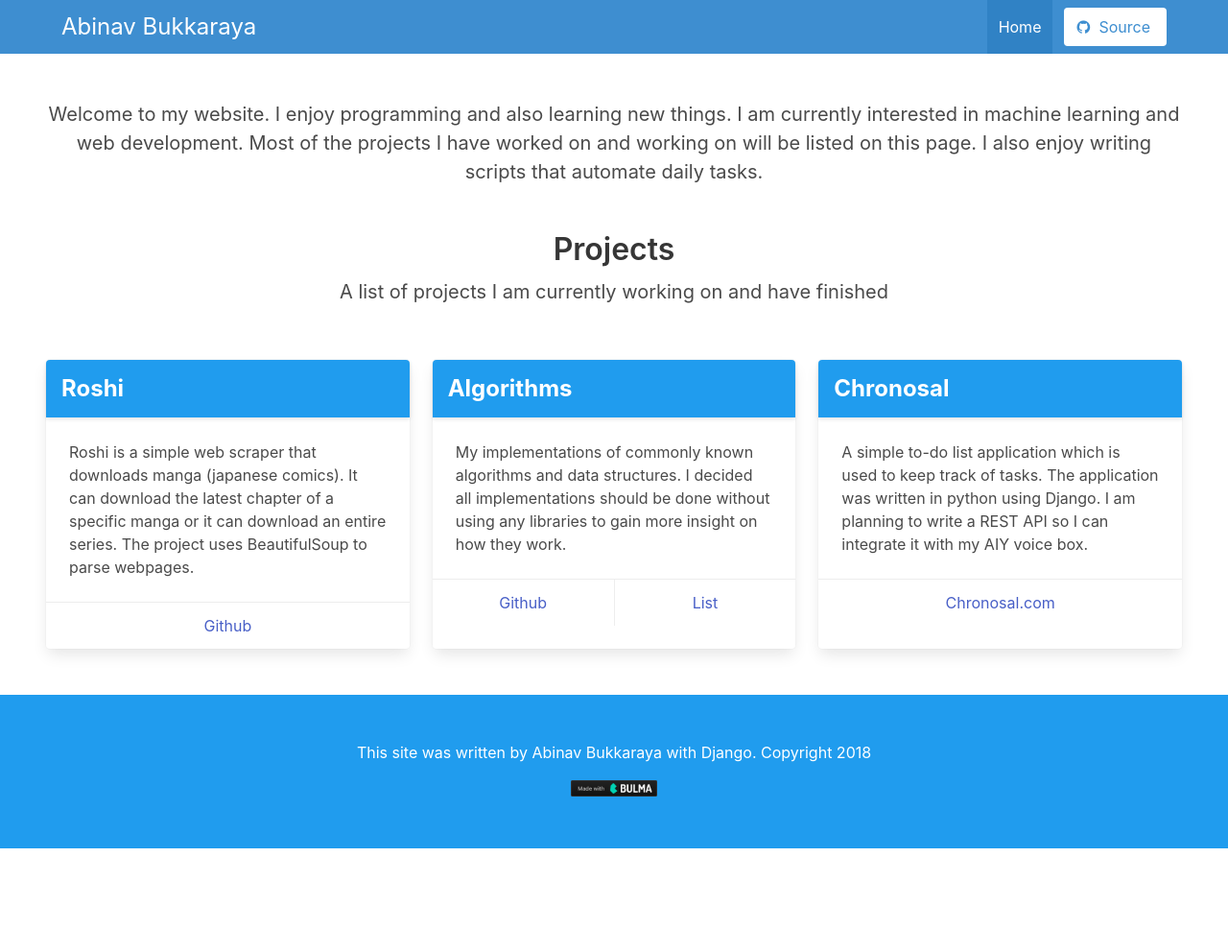
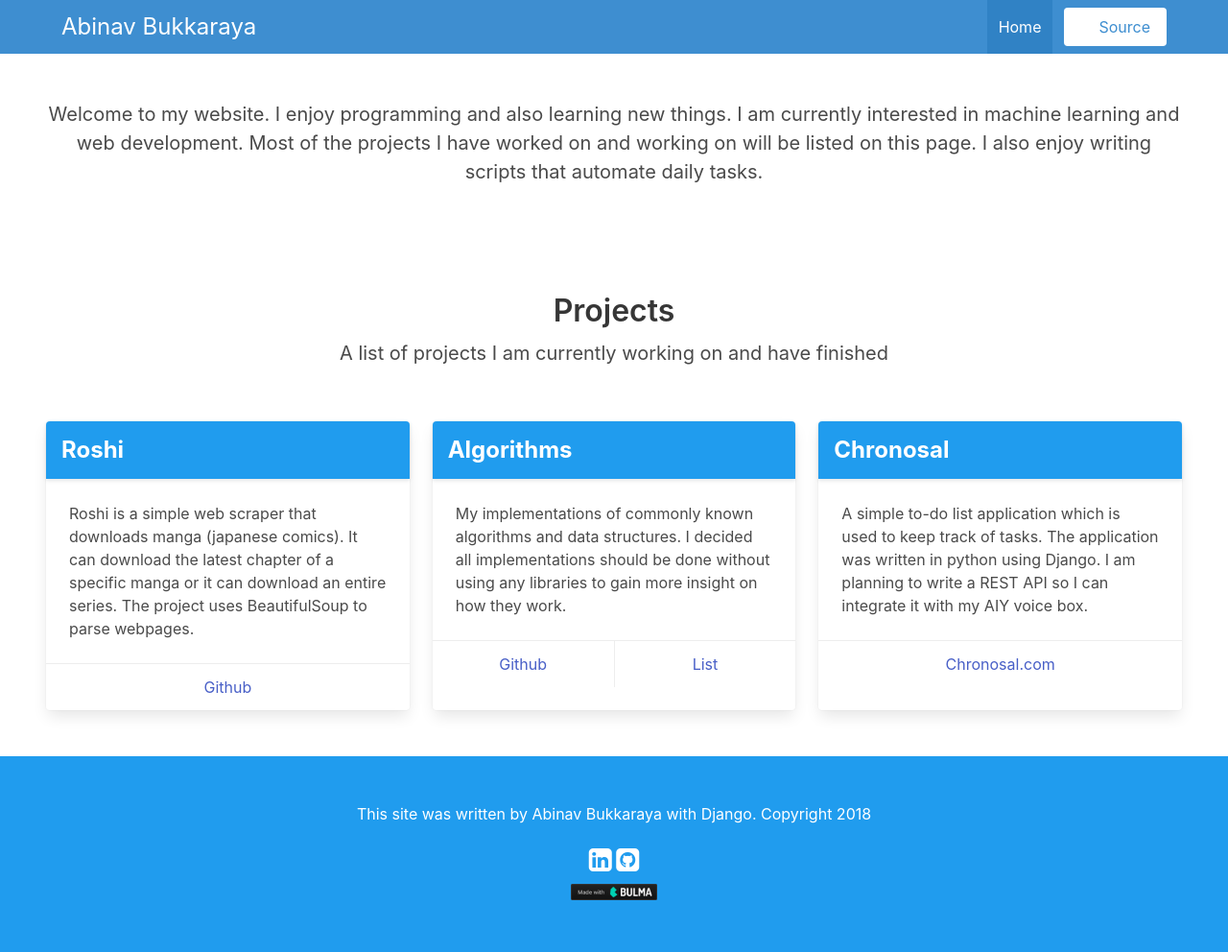
Before and after one commit to Bukkaraya/Abinavb, a Django app: page / in a window 1280 px wide. Shown: the whole page at 96% size. Before the commit the page ends 884 px from the top, so only its background shows below. Run offline with Django 3.2, Linux system fonts and the light colour scheme; some libraries are stand-ins or nearby versions.

Commit message:
Added social icons and cleaned some code

```diff
--- a/static/css/main.css
+++ b/static/css/main.css
@@ -8,12 +8,14 @@
     margin: 0 auto;
 }
 
+.info{
+    min-height: 250px;
+}
 
 .copy{
     color: white;
+    margin-bottom: 0px;
 }
-
-
 
 .project-card-header{
     background-color: hsl(204, 86%, 53%);
@@ -26,3 +28,12 @@
 .subtitle{
     padding: 0.5em 0;
 }
+
+.icon i{
+    font-size: 1.75em;
+    color: white;
+}
+
+.social-icons{
+    padding: 0.5em 0;
+}
--- a/templates/bukkaraya/base.html
+++ b/templates/bukkaraya/base.html
@@ -55,12 +55,21 @@
             <p class="is-size-6 copy">
                 This site was written by Abinav Bukkaraya with Django. Copyright 2018
             </p>
-            <p>
+            <div class="container has-text-centered social-icons">
+                <a class="icon" href="https://www.linkedin.com/in/abinav-bukkaraya/">
+                    <i class="fa fa-linkedin-square" aria-hidden="true"></i>
+                </a>
+                <a class="icon" href="https://github.com/Bukkaraya">
+                    <i class="fa fa-github-square" aria-hidden="true"></i>
+                </a>
+            </div>
+            <p class="container">
             <a href="https://bulma.io">
                 <img src="{% static 'images/made-with-bulma--dark.png' %}" alt="Made with Bulma" width="90">
             </a>
             </p>
           </div>
+
         </div>
       </footer>
     <script src="https://code.jquery.com/jquery-3.2.1.min.js"
--- a/templates/bukkaraya/index.html
+++ b/templates/bukkaraya/index.html
@@ -6,7 +6,7 @@
 {% endblock %}
 
 {% block body %}
-    <section class="section has-text-centered">
+    <section class="section has-text-centered info">
         <p class="is-size-5">Welcome to my website. I enjoy programming and also learning new things. I am currently interested in machine learning and web development. Most of the projects I have worked on and working on will be listed on this page. I also enjoy writing scripts that automate daily tasks.</p>
     </section>
     <section class="section is-paddingless">
```
